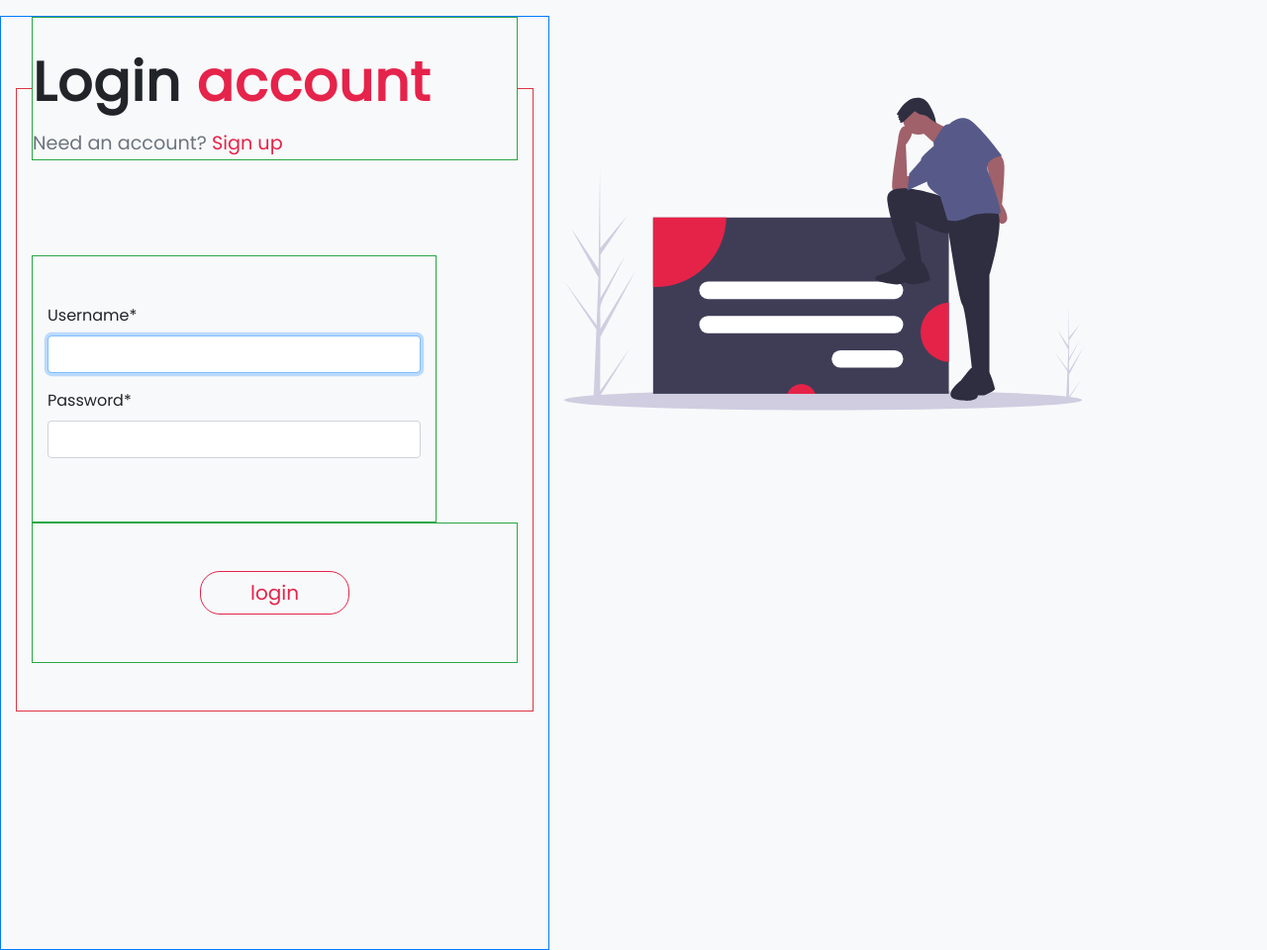
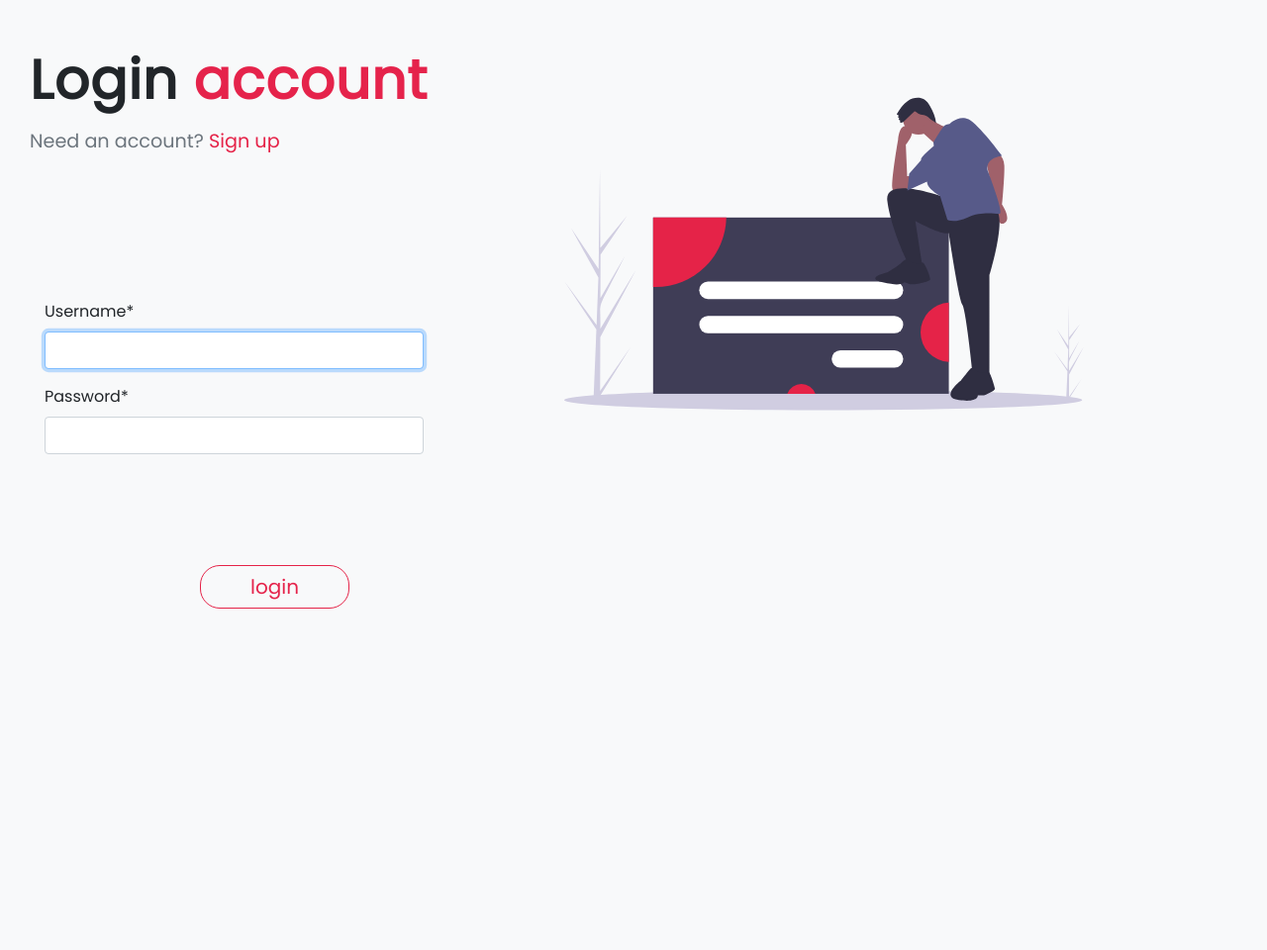
Before and after one commit to afekhaijoseph/portfolioapp, a Django app: page /login/ in a window 1280 px wide. Shown: the whole page at 99% size. Run offline with Django 3.2, Linux system fonts and the light colour scheme; some libraries are stand-ins or nearby versions.

Commit message:
deploying

```diff
--- a/portfolio/models.py
+++ b/portfolio/models.py
@@ -8,8 +8,6 @@ class Person(models.Model):
     first_name = models.CharField(max_length=50)
     last_name = models.CharField(max_length=50)
     display_picture = models.ImageField(default='default.png', upload_to='display_pictures')
-    #change default jpeg#
-
 
     def __str__(self):
         return f'{self.user.username} \'s info'
--- a/portfolio/static/portfolio/main.css
+++ b/portfolio/static/portfolio/main.css
@@ -118,4 +118,7 @@ li{
     .illustrate{
         display:none;
     }
+    .covered{
+        height:110vh;
+    }
 }
--- a/portfolioapp/settings.py
+++ b/portfolioapp/settings.py
@@ -40,6 +40,7 @@ INSTALLED_APPS = [
     'portfolio',
     'user',
     'crispy_forms',
+    'storages',
 ]
 
 MIDDLEWARE = [
--- a/user/templates/user/login.html
+++ b/user/templates/user/login.html
@@ -3,17 +3,17 @@
 
 {% block content %}
 <div class="container row pt-3 covered">
-  <form action="" method="POST" class="border border-primary col-lg-6 col-md-11 col-sm-12">
+  <form action="" method="POST" class="col-lg-6 col-md-11 col-sm-12">
     {% csrf_token %}
-    <fieldset class="border border-danger col-sm-12">
-        <legend class="mb-5 border border-success">
+    <fieldset class="col-sm-12">
+        <legend class="mb-5">
           <strong class="d-block login-legend pt-4">Login <span id="portfolio">account</span></strong>
           <small class="text-muted">Need an account? <a class="access" href="{% url 'register' %}">Sign up</a> </small>
         </legend>
-        <div class="border border-success col-sm-10 mt-5 pt-5 pb-5">
+        <div class="col-sm-10 mt-5 pt-5 pb-5">
           {{form|crispy}}
         </div>
-          <div class="border border-success text-center py-4 pt-5 mb-5 pb-5">
+          <div class="text-center py-4 pt-5 mb-5 pb-5">
             <button class="sign">login</button>
           </div>
 
```
Also changed, not shown: requirements.txt (added, +16 -0 lines), db.sqlite3, 1 other file.
